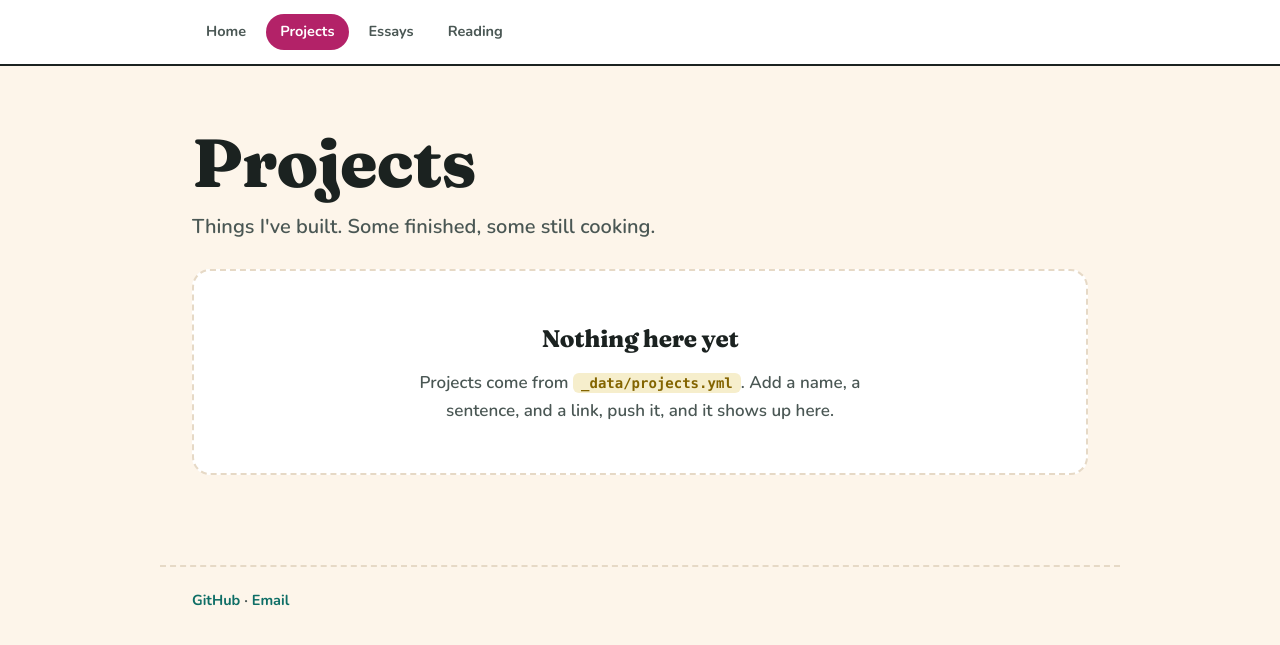
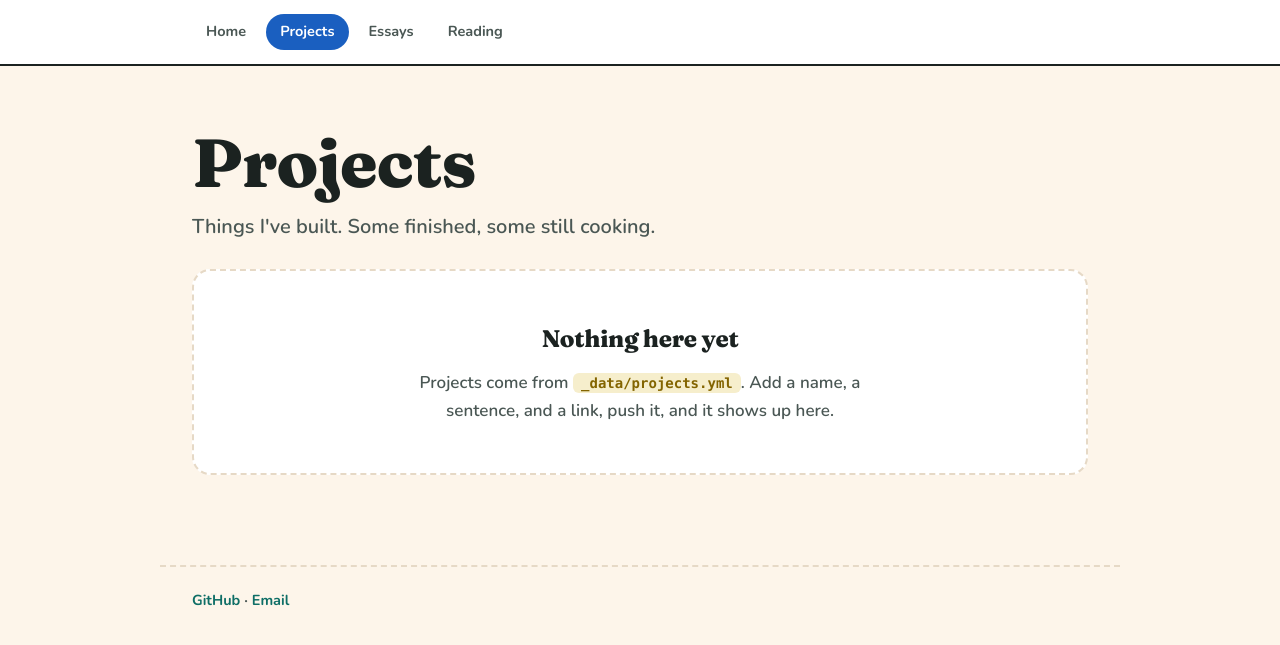
Before and after one commit to stevethetechguy/stevethetechguy.github.io, a Jekyll site: the page built from projects.html, in a window 1280 px wide. Shown: the top 645 px of the page. Built offline with Jekyll 4.4.1, drawn with Linux system fonts in a browser that asks for light colours.

Commit message:
Make the nav identical on every page
Each nav link had its own crayon, so the active pill changed colour
depending on which page you were on. The markup was always shared; the
colour was not. One blue for active and hover everywhere.

Co-Authored-By: Claude Opus 5 <noreply@anthropic.com>

```diff
--- a/assets/css/main.css
+++ b/assets/css/main.css
@@ -55,13 +55,9 @@ a{color:var(--accent);font-weight:700;text-decoration:none}
 .nav-links{display:flex;gap:6px;flex-wrap:wrap}
 .nav-links a{font-size:14.5px;font-weight:700;padding:6px 14px;border-radius:999px;
   color:var(--ink2);transition:background .12s,color .12s}
-.nav-links a:nth-child(1){--c:var(--c6);--cw:var(--c6w)}
-.nav-links a:nth-child(2){--c:var(--c8);--cw:var(--c8w)}
-.nav-links a:nth-child(3){--c:var(--c7);--cw:var(--c7w)}
-.nav-links a:nth-child(4){--c:var(--c4);--cw:var(--c4w)}
-.nav-links a:nth-child(5){--c:var(--c2);--cw:var(--c2w)}
-.nav-links a:hover{background:var(--cw);color:var(--c)}
-.nav-links a[aria-current="page"]{background:var(--c);color:#fff}
+/* one colour for every page - the nav must never look different page to page */
+.nav-links a:hover{background:var(--c6w);color:var(--c6)}
+.nav-links a[aria-current="page"]{background:var(--c6);color:#fff}
 
 /* page head */
 .ph{padding:clamp(34px,6vw,62px) 0 clamp(18px,3vw,26px)}
```
